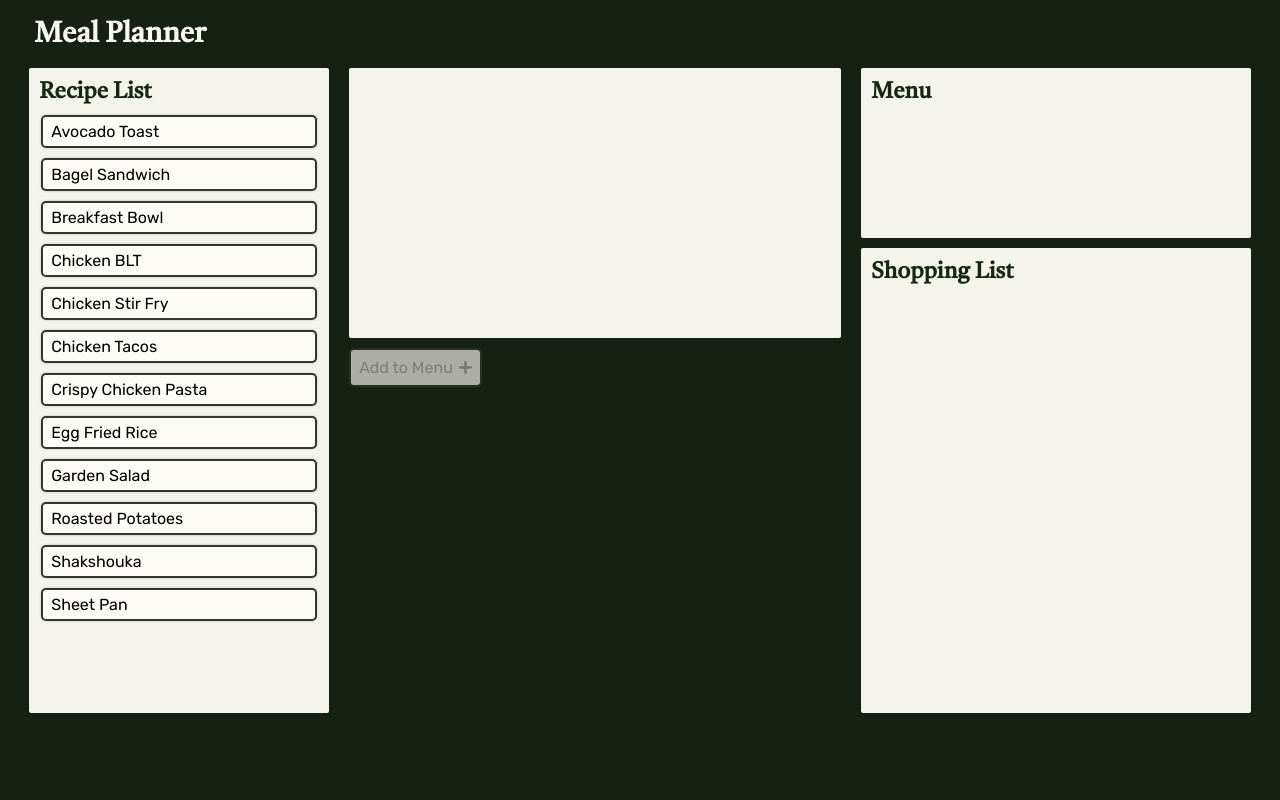
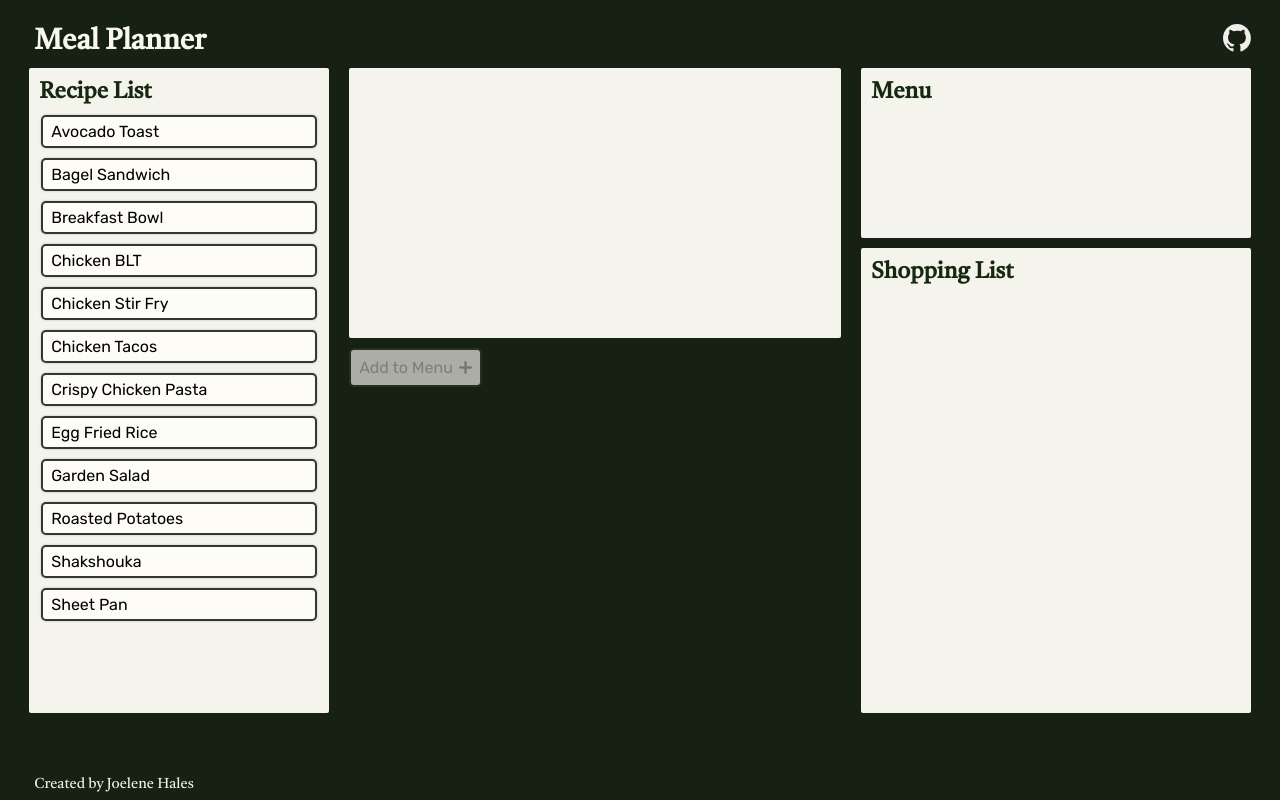
Before and after one commit to joelenehales/meal-planner, a plain HTML site: page index.html in a window 1280 px wide. Drawn offline with Linux system fonts and the light colour scheme.

Commit message:
Added header + footer links

```diff
--- a/index.html
+++ b/index.html
@@ -8,7 +8,13 @@
 </head>
 <body onload="displayRecipes();">
 
-    <h1>Meal Planner</h1>
+    <header>
+        <h1>Meal Planner</h1>
+        <a class="link" href="https://github.com/joelenehales/meal-planner" target="_blank">
+            <svg viewbox="0 0 98 98" xmlns="http://www.w3.org/2000/svg"><path fill-rule="evenodd" clip-rule="evenodd" d="M48.854 0C21.839 0 0 22 0 49.217c0 21.756 13.993 40.172 33.405 46.69 2.427.49 3.316-1.059 3.316-2.362 0-1.141-.08-5.052-.08-9.127-13.59 2.934-16.42-5.867-16.42-5.867-2.184-5.704-5.42-7.17-5.42-7.17-4.448-3.015.324-3.015.324-3.015 4.934.326 7.523 5.052 7.523 5.052 4.367 7.496 11.404 5.378 14.235 4.074.404-3.178 1.699-5.378 3.074-6.6-10.839-1.141-22.243-5.378-22.243-24.283 0-5.378 1.94-9.778 5.014-13.2-.485-1.222-2.184-6.275.486-13.038 0 0 4.125-1.304 13.426 5.052a46.97 46.97 0 0 1 12.214-1.63c4.125 0 8.33.571 12.213 1.63 9.302-6.356 13.427-5.052 13.427-5.052 2.67 6.763.97 11.816.485 13.038 3.155 3.422 5.015 7.822 5.015 13.2 0 18.905-11.404 23.06-22.324 24.283 1.78 1.548 3.316 4.481 3.316 9.126 0 6.6-.08 11.897-.08 13.526 0 1.304.89 2.853 3.316 2.364 19.412-6.52 33.405-24.935 33.405-46.691C97.707 22 75.788 0 48.854 0z"/></svg>
+        </svg>
+        </a>
+    </header>
 
     <main>
 
@@ -49,6 +55,10 @@
 
     </main>
 
+    <footer>
+        <p>Created by <a class="link" href="https://joelenehales.github.io/" target="_blank">Joelene Hales</a></p>
+    </footer>
+
     <script src="./script.js"></script>
 
 </body>
--- a/style.css
+++ b/style.css
@@ -7,6 +7,23 @@
     font-family: Rubik;
     src: url("./Rubik.ttf") format("opentype");
 }
+
+header {
+    display: flex;
+    justify-content: space-between;
+    align-items: center;
+    margin: 15px 10px 0 15px;
+    height: 45px;
+}
+
+footer {
+    margin: 0 15px;
+    position: absolute;
+    bottom: 5px;
+    display: flex;
+    align-items: center;
+}
+
 
 body {
     width: 97vw;
@@ -74,11 +91,23 @@ h1, h2, h3, h4, h5, h6 {
 
 h1 {  /* "Meal Planner" text */
     font-size: 1.8rem;
-    margin-top: 15px;
-    margin-left: 15px;
-    margin-bottom: 0;
-    height: 45px;
+    margin: -5px 0 -12px;
     color: #fffdf7f8;
+}
+
+header a {
+    display: flex;
+    align-content: center;
+}
+
+header svg {  /* GitHub Logo */
+    fill: #fffdf7ee;
+    height: 28px;
+}
+
+header svg:hover {
+    opacity: 80%;
+    transition: 150ms ease-in;
 }
 
 h2 { /* Section headings */
@@ -126,6 +155,19 @@ button {
 button:hover:enabled {
     cursor: pointer;
 }
+
+footer p, a {
+    margin: 0;
+    font-family: TiroDevanagariSanskrit;
+    font-size: 0.9rem;
+    color: #fffdf7ee;
+    text-decoration: none;
+}
+
+footer a:hover {
+    opacity: 90%;
+}
+
 
 
 /* Recipe list */
```
